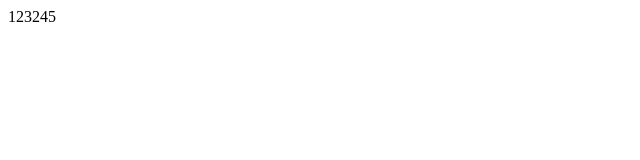
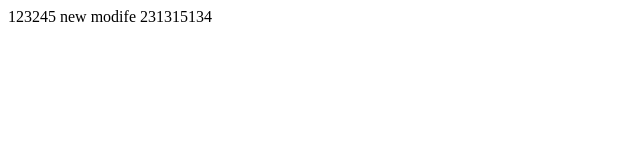
Before and after one commit to MadWilson/Project, a plain HTML site: page index.html in a window 1280 px wide. Shown: the whole page, without its empty margins (0-640 px from the left). Drawn offline with Linux system fonts and the light colour scheme.

Commit message:
second committ

```diff
--- a/index.html
+++ b/index.html
@@ -1,4 +1,8 @@
 <html>
 
 123245
+
+
+new modife
+231315134
 </html
```
